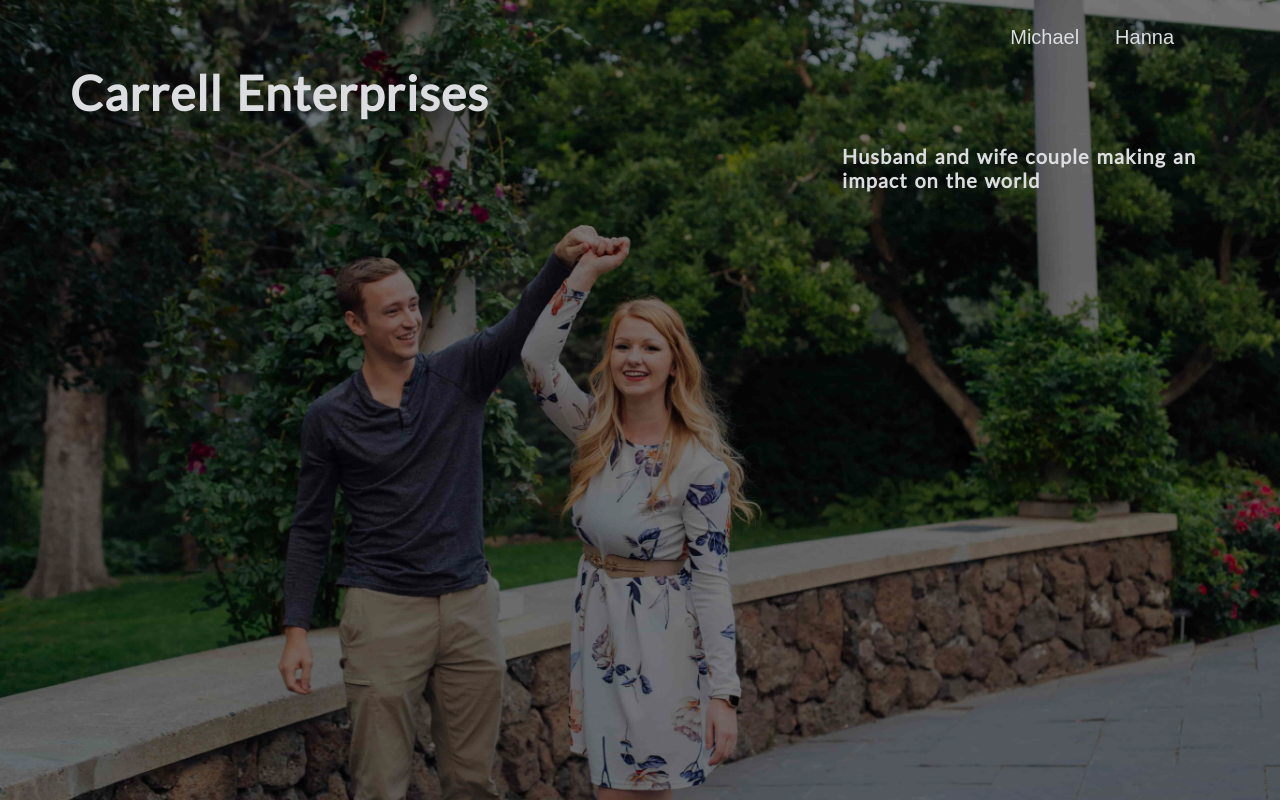
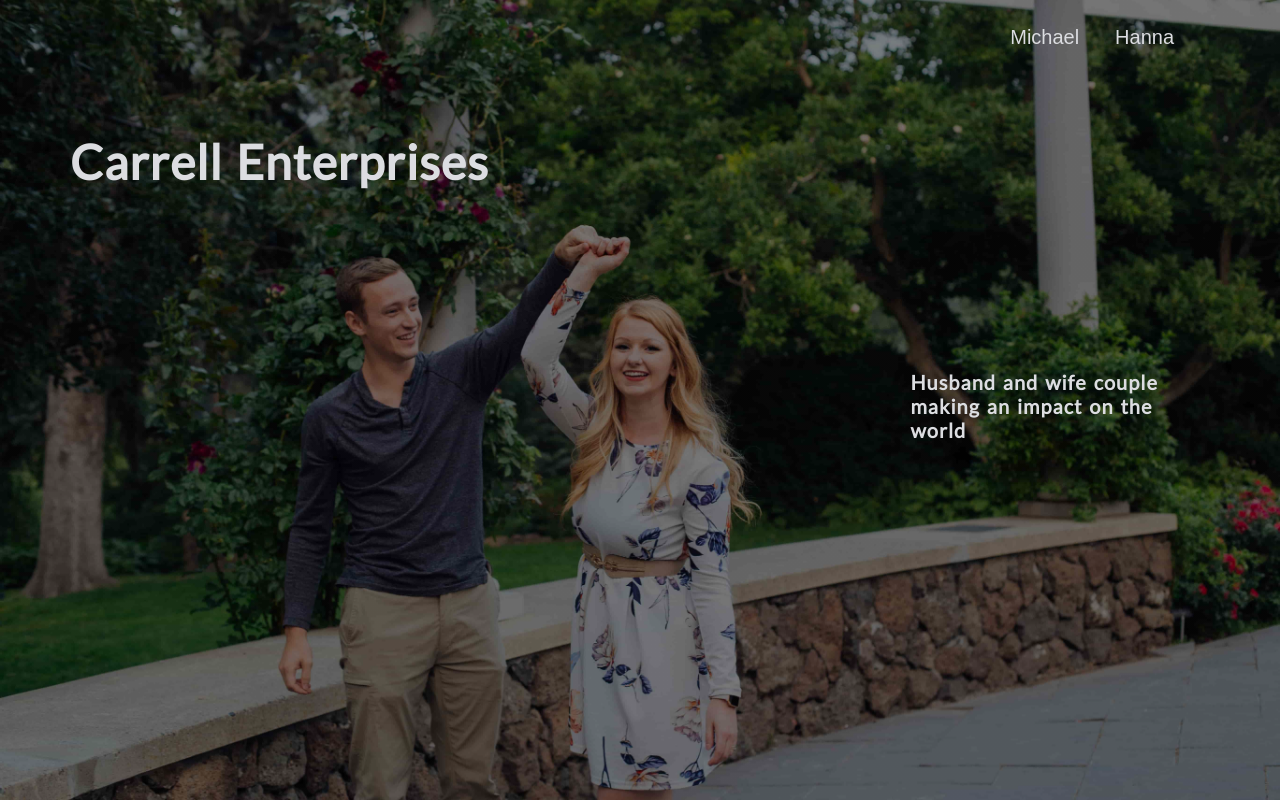
Before and after one commit to michaeldcarrell/MichaelsSite, a plain HTML site: page index.html in a window 1280 px wide. Drawn offline with Linux system fonts and the light colour scheme.

Commit message:
Columns added

```diff
--- a/index.html
+++ b/index.html
@@ -62,13 +62,13 @@
         </div>
       </nav>
       <div class="row">
-        <div class="col span-2-of-3">
+        <div class="col span-2-of-3 carrell-header">
           <h1>Carrell Enterprises</h1>
         </div>
       </div>
       <div class="row">
-        <div class="col span-2-of-3"></div>
-        <div class="col span-1-of-3">
+        <div class="col span-3-of-4"></div>
+        <div class="col span-1-of-4 tagline">
           <h2>Husband and wife couple making an impact on the world </h2>
         </div>
       </div>
--- a/resources/css/style.css
+++ b/resources/css/style.css
@@ -53,15 +53,16 @@ h2 {
 .carrell-header,
 .individual-header {
   position: relative;
-/*  top: 8%;
-  left: 80px;*/
+  margin: 80px;
+  /*top: 8%;
+  left: 20%;
   transform: translate(-50%, -50%);
-  float: left;
-  margin: 80px;
+  float: left;*/
 }
 
 .tagline {
-  margin: 20px;
+  margin-top: 100px;
+  margin-left: -10px;
 }
 
 /*.individual-header {
```
